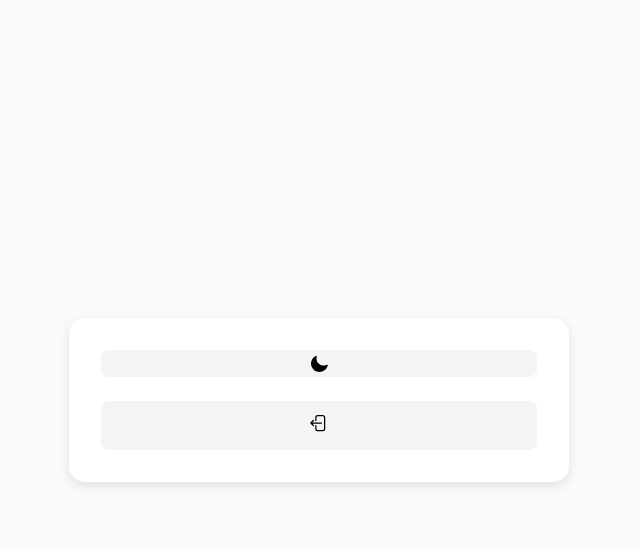
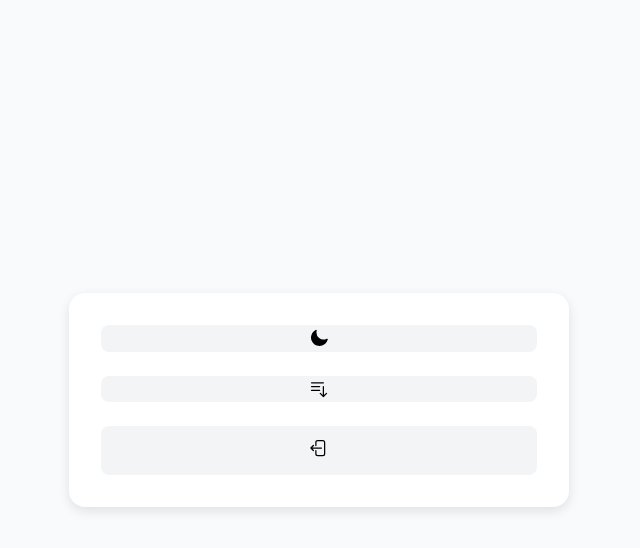
Before and after one commit to mosafa697/azkar, a React (Create React App) app: page / in a window 1280 px wide. Both pictures are taken after a click on the button 640 px from the left and 190 px from the top of the page. Shown: the top 548 px of the page, without its empty margins (384-1024 px from the left). Built offline with nearby package versions, Linux system fonts and the light colour scheme.

Commit message:
feat: Adding ui of shuffling pheses

```diff
--- a/src/components/AzkarApp.js
+++ b/src/components/AzkarApp.js
@@ -10,7 +10,7 @@ export default function AzkarApp() {
   const [SettingsShow, setSettingsShow] = useState(false);
   const [fontSize, setFontSize] = useState(config.font.defaultSize);
   const [darkMode, setDarkMode] = useState(false);
-  // var shuffled = false;
+  const [shuffled, setShuffled] = useState(false);
 
   const handleCategorySelect = (categoryId) => {
     setSelectedCategory(categoryId);
@@ -32,23 +32,23 @@ export default function AzkarApp() {
     );
   };
 
-  const shuffle = (phrases) => {
-    // if (!shuffled) {
-    const texts = phrases.map((p) => p.text);
+  // const shuffle = (phrases) => {
+  //   if (!shuffled) {
+  //     const texts = phrases.map((p) => p.text);
 
-    for (let i = texts.length - 1; i > 0; i--) {
-      const j = Math.floor(Math.random() * (i + 1));
-      [texts[i], texts[j]] = [texts[j], texts[i]];
-    }
+  //     for (let i = texts.length - 1; i > 0; i--) {
+  //       const j = Math.floor(Math.random() * (i + 1));
+  //       [texts[i], texts[j]] = [texts[j], texts[i]];
+  //     }
 
-    // shuffled = !shuffled;
+  //     shuffled = !shuffled;
 
-    return phrases.map((phrase, index) => ({
-      ...phrase,
-      text: texts[index],
-    }));
-    // }
-  };
+  //     return phrases.map((phrase, index) => ({
+  //       ...phrase,
+  //       text: texts[index],
+  //     }));
+  //   }
+  // };
 
   if (!selectedCategory) {
     if (SettingsShow) {
@@ -56,6 +56,8 @@ export default function AzkarApp() {
         <SettingsPage
           darkMode={darkMode}
           setDarkMode={setDarkMode}
+          shuffled={shuffled}
+          setShuffled={setShuffled}
           onBack={() => setSettingsShow(false)}
         />
       );
--- a/src/components/SettingsPage.js
+++ b/src/components/SettingsPage.js
@@ -3,8 +3,16 @@ import "../styles/Categories.css";
 import SunIcon from "../icons/sun";
 import MoonIcon from "../icons/moon";
 import ExitIcon from "../icons/exit";
+import ShuffleIcon from "../icons/shuffle";
+import OrderedIcon from "../icons/ordered";
 
-export default function SettingsPage({ onBack, darkMode, setDarkMode }) {
+export default function SettingsPage({
+  onBack,
+  darkMode,
+  setDarkMode,
+  shuffled,
+  setShuffled,
+}) {
   useEffect(() => {
     const root = document.documentElement;
     if (darkMode) {
@@ -18,11 +26,18 @@ export default function SettingsPage({ onBack, darkMode, setDarkMode }) {
     setDarkMode((prev) => !prev);
   };
 
+  const shufflePheses = () => {
+    setShuffled((prev) => !prev);
+  };
+
   return (
     <div className="container">
       <div className="card">
         <button className="setting-btn" onClick={toggleTheme}>
           {darkMode ? <SunIcon /> : <MoonIcon />}
+        </button>
+        <button className="setting-btn" onClick={shufflePheses}>
+          {shuffled ? <ShuffleIcon /> : <OrderedIcon />}
         </button>
         <button className="category-btn" onClick={onBack}>
           <ExitIcon />
--- /dev/null
+++ b/src/icons/ordered.js
@@ -0,0 +1,19 @@
+function OrderedIcon() {
+  return (
+    <svg
+      xmlns="http://www.w3.org/2000/svg"
+      fill="none"
+      viewBox="0 0 24 24"
+      strokeWidth="1.5"
+      stroke="currentColor"
+      className="size-6"
+    >
+      <path
+        strokeLinecap="round"
+        strokeLinejoin="round"
+        d="M3 4.5h14.25M3 9h9.75M3 13.5h9.75m4.5-4.5v12m0 0-3.75-3.75M17.25 21 21 17.25"
+      />
+    </svg>
+  );
+}
+export default OrderedIcon;
--- /dev/null
+++ b/src/icons/shuffle.js
@@ -0,0 +1,19 @@
+function ShuffleIcon() {
+  return (
+    <svg
+      xmlns="http://www.w3.org/2000/svg"
+      fill="none"
+      viewBox="0 0 24 24"
+      strokeWidth="1.5"
+      stroke="currentColor"
+      className="size-6"
+    >
+      <path
+        strokeLinecap="round"
+        strokeLinejoin="round"
+        d="M7.5 21 3 16.5m0 0L7.5 12M3 16.5h13.5m0-13.5L21 7.5m0 0L16.5 12M21 7.5H7.5"
+      />
+    </svg>
+  );
+}
+export default ShuffleIcon;
```
